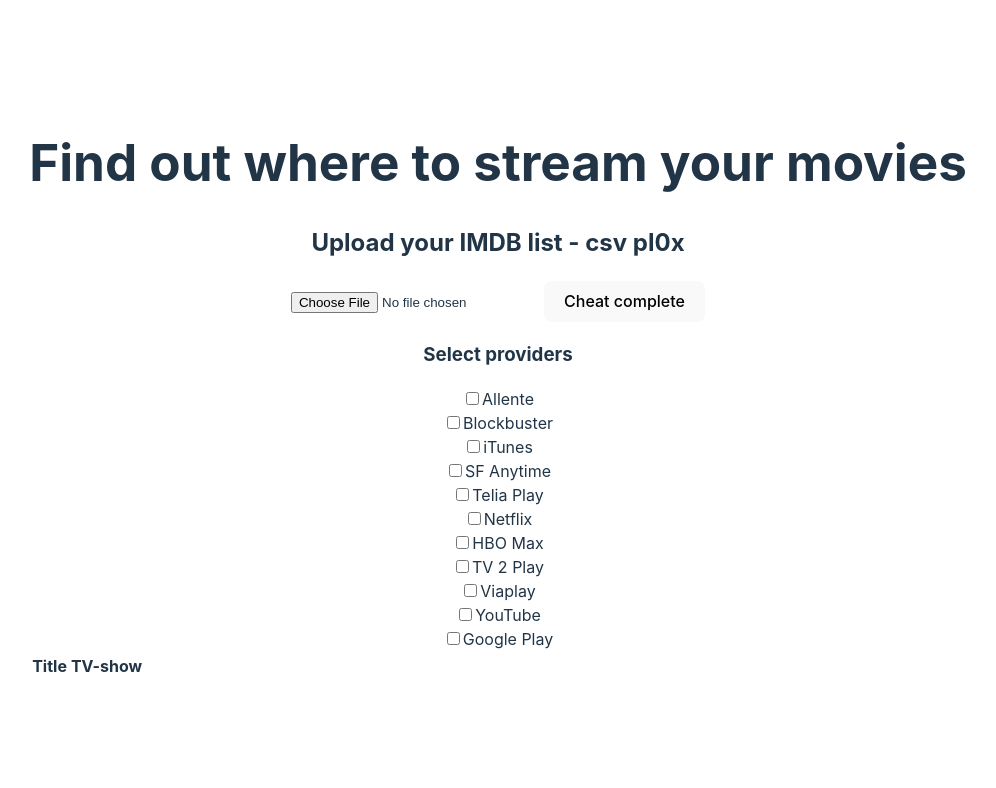
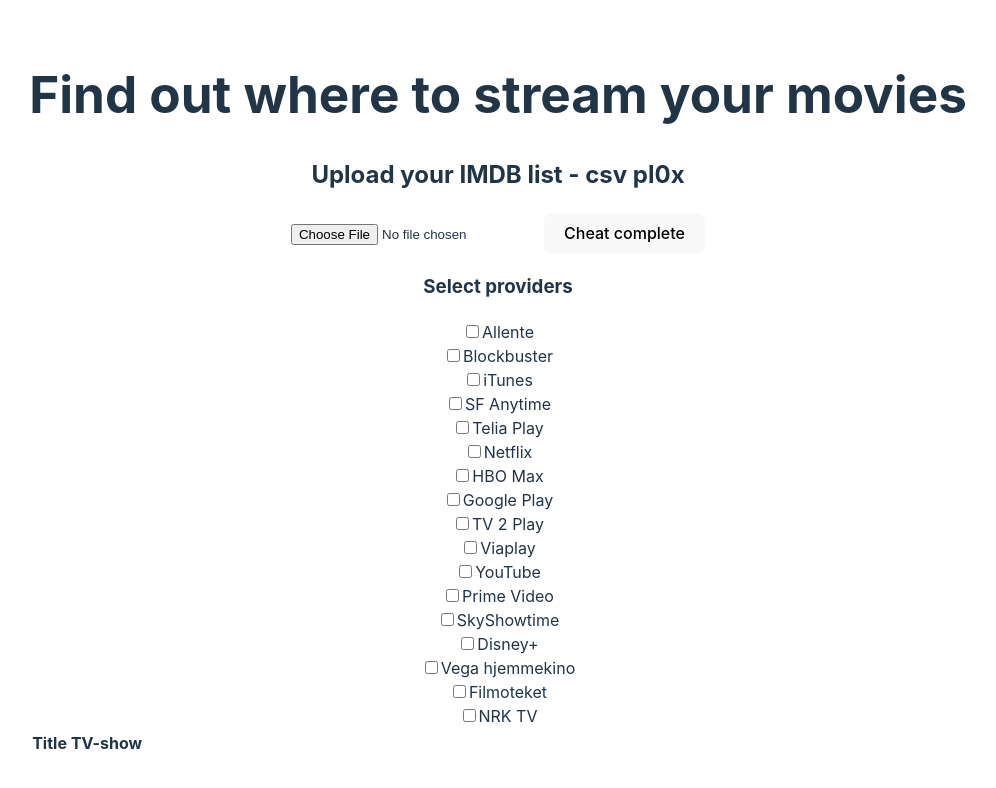
Before and after one commit to Eoely/stream-watchlist, a Vue app: page / in a window 1280 px wide. Shown: the top 788 px of the page, without its empty margins (142-1138 px from the left). Built offline with nearby package versions, Linux system fonts and the light colour scheme.

Commit message:
Add remainding of main providers

```diff
--- a/src/components/DisplayResults.vue
+++ b/src/components/DisplayResults.vue
@@ -63,7 +63,6 @@
 });
 
 const selectedProviders = computed(() =>
-  //TODO: Find out if there are any ids that are not in providers
   providers.filter(p => props.selectedProviderIds.includes(p.id))
 );
 </script>
--- a/src/providers.ts
+++ b/src/providers.ts
@@ -38,6 +38,11 @@
     name: 'HBO Max',
   },
   {
+    id: 6,
+    logo: 'https://static.filmweb.no/streamingguiden/providerlogos/googleplay.svg',
+    name: 'Google Play',
+  },
+  {
     id: 9,
     logo: 'https://static.filmweb.no/streamingguiden/providerlogos/TV_2_Play_logo_hvit.svg',
     name: 'TV 2 Play',
@@ -53,9 +58,33 @@
     name: 'YouTube',
   },
   {
-    id: 6,
-    logo: 'https://static.filmweb.no/streamingguiden/providerlogos/googleplay.svg',
-    name: 'Google Play',
+    id: 8,
+    logo: 'https://static.filmweb.no/streamingguiden/providerlogos/prime.svg',
+    name: 'Prime Video',
   },
-  // Duplicates are omitted in this list
+  {
+    id: 28,
+    logo: 'https://static.filmweb.no/streamingguiden/providerlogos/SkyShowtime_LogoHvitSmall.svg',
+    name: 'SkyShowtime',
+  },
+  {
+    id: 21,
+    logo: 'https://static.filmweb.no/streamingguiden/providerlogos/disney.svg',
+    name: 'Disney+',
+  },
+  {
+    id: 24,
+    logo: 'https://static.filmweb.no/streamingguiden/providerlogos/vega_hjemmekino.svg',
+    name: 'Vega hjemmekino',
+  },
+  {
+    id: 27,
+    logo: 'https://static.filmweb.no/streamingguiden/providerlogos/filmoteket-invert-rgb.svg',
+    name: 'Filmoteket',
+  },
+  {
+    id: 10,
+    logo: 'https://static.filmweb.no/streamingguiden/providerlogos/nrk.svg',
+    name: 'NRK TV',
+  },
 ];
```
